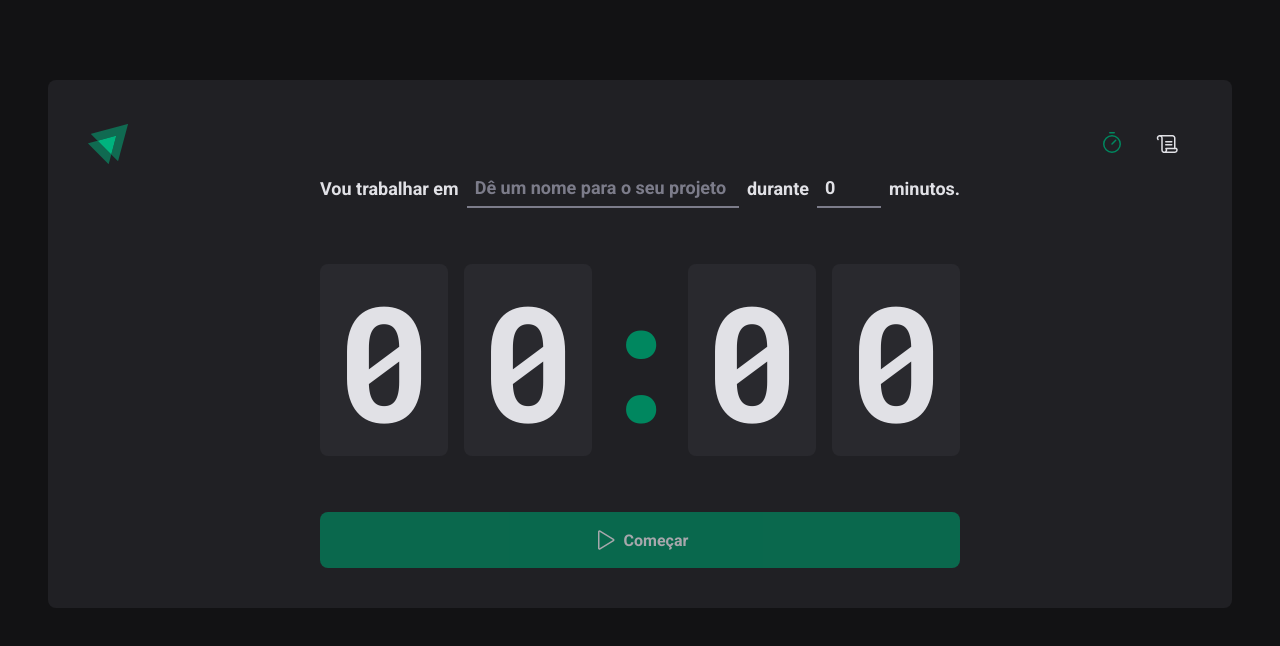
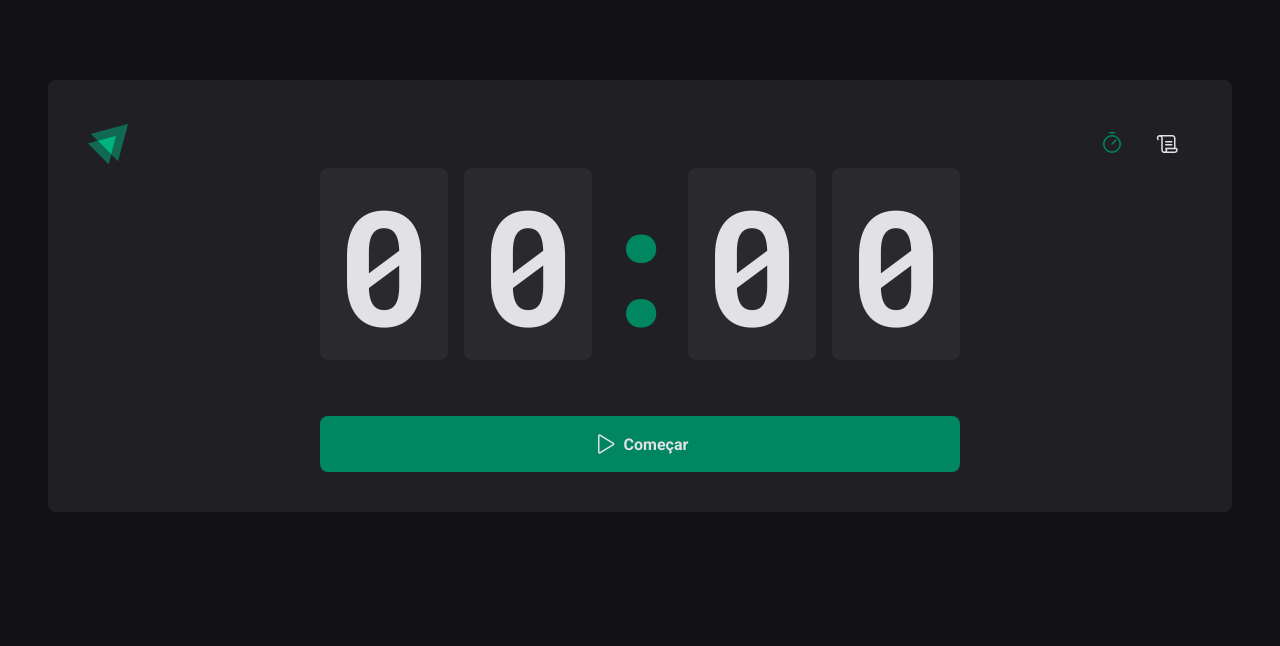
Before and after one commit to Luan10017/02-ignite-timer, a React (Vite) app: page / in a window 1280 px wide. Shown: the top 646 px of the page. Built offline with nearby package versions, Linux system fonts and the light colour scheme.

Commit message:
refatoração dos componentes Countdown e NewCycleForm

```diff
--- a/package.json
+++ b/package.json
@@ -11,6 +11,7 @@
   },
   "dependencies": {
     "@hookform/resolvers": "^3.9.0",
+    "date-fns": "^3.6.0",
     "phosphor-react": "^1.4.1",
     "react": "^18.2.0",
     "react-dom": "^18.2.0",
--- /dev/null
+++ b/src/pages/Home/components/Countdown/index.tsx
@@ -0,0 +1,61 @@
+import { useContext, useEffect, useState } from 'react'
+import { CountdownContainer, Separator } from './styles'
+import { CyclesContext } from '../..'
+import { differenceInSeconds } from 'date-fns'
+
+export function Countdown() {
+  const { activeCycle, activeCycleId, markCurrentCycleAsFinished } =
+    useContext(CyclesContext)
+  const [amountSecondsPassed, setAmountSecondsPassed] = useState(0)
+
+  const totalSeconds = activeCycle ? activeCycle.minutesAmount * 60 : 0
+
+  useEffect(() => {
+    let interval: number
+
+    if (activeCycle) {
+      interval = setInterval(() => {
+        const secondsDifference = differenceInSeconds(
+          new Date(),
+          activeCycle.startDate,
+        )
+
+        if (secondsDifference >= totalSeconds) {
+          markCurrentCycleAsFinished()
+          setAmountSecondsPassed(totalSeconds)
+          clearInterval(interval)
+        } else {
+          setAmountSecondsPassed(secondsDifference)
+        }
+      }, 1000)
+    }
+
+    return () => {
+      clearInterval(interval)
+    }
+  }, [activeCycle, totalSeconds, activeCycleId, markCurrentCycleAsFinished])
+
+  const currentSeconds = activeCycle ? totalSeconds - amountSecondsPassed : 0
+
+  const minutesAmount = Math.floor(currentSeconds / 60)
+  const secondsAmount = currentSeconds % 60
+
+  const minutes = String(minutesAmount).padStart(2, '0')
+  const seconds = String(secondsAmount).padStart(2, '0')
+
+  useEffect(() => {
+    if (activeCycle) {
+      document.title = `${minutes}:${seconds}`
+    }
+  }, [minutes, seconds, activeCycle])
+
+  return (
+    <CountdownContainer>
+      <span>{minutes[0]}</span>
+      <span>{minutes[1]}</span>
+      <Separator>:</Separator>
+      <span>{seconds[0]}</span>
+      <span>{seconds[1]}</span>
+    </CountdownContainer>
+  )
+}
--- /dev/null
+++ b/src/pages/Home/components/Countdown/styles.tsx
@@ -0,0 +1,27 @@
+import styled from 'styled-components'
+
+export const CountdownContainer = styled.div`
+  font-family: 'Roboto Mono', monospace;
+  font-size: 10rem;
+  line-height: 8rem;
+  color: ${(props) => props.theme['gray-100']};
+
+  display: flex;
+  gap: 1rem;
+
+  span {
+    background: ${(props) => props.theme['gray-700']};
+    padding: 2rem 1rem;
+    border-radius: 8px;
+  }
+`
+
+export const Separator = styled.div`
+  padding: 2rem 0;
+  color: ${(props) => props.theme['green-500']};
+
+  width: 4rem;
+  overflow: hidden;
+  display: flex;
+  justify-content: center;
+`
--- /dev/null
+++ b/src/pages/Home/components/NewCycleForm/index.tsx
@@ -0,0 +1,34 @@
+import { FormContainer, MinutesAmountInput, TaskInput } from './styles'
+
+export function NewCycleForm() {
+  return (
+    <FormContainer>
+      <label htmlFor="task">Vou trabalhar em</label>
+      <TaskInput
+        id="task"
+        list="task-suggestions"
+        placeholder="Dê um nome para o seu projeto"
+        disabled={!!activeCycle}
+        {...register('task')}
+      />
+
+      <datalist id="task-suggestions">
+        <option value="Projeto 1" />
+        <option value="Projeto 2" />
+      </datalist>
+      <label htmlFor="">durante</label>
+      <MinutesAmountInput
+        type="number"
+        id="minutesAmount"
+        placeholder="00"
+        step={5}
+        min={5}
+        max={60}
+        disabled={!!activeCycle}
+        {...register('minutesAmount', { valueAsNumber: true })}
+      />
+
+      <span>minutos.</span>
+    </FormContainer>
+  )
+}
--- /dev/null
+++ b/src/pages/Home/components/NewCycleForm/styles.tsx
@@ -0,0 +1,45 @@
+import styled from 'styled-components'
+
+export const FormContainer = styled.div`
+  width: 100%;
+  display: flex;
+  align-items: center;
+  justify-content: center;
+  gap: 0.5rem;
+  color: ${(props) => props.theme['gray-100']};
+  font-size: 1.125rem;
+  font-weight: bold;
+  flex-wrap: wrap;
+`
+
+const BaseInput = styled.input`
+  background: transparent;
+  height: 2.5rem;
+  border: 0;
+  border-bottom: 2px solid ${(props) => props.theme['gray-500']};
+  font-weight: bold;
+  font-size: inherit;
+  padding: 0 0.5rem;
+  color: ${(props) => props.theme['gray-100']};
+
+  &:focus {
+    box-shadow: none;
+    border-color: ${(props) => props.theme['green-500']};
+  }
+
+  &::placeholder {
+    color: ${(props) => props.theme['gray-500']};
+  }
+`
+
+export const TaskInput = styled(BaseInput)`
+  flex: 1;
+
+  &::-webkit-calendar-picker-indicator {
+    display: none !important;
+  }
+`
+
+export const MinutesAmountInput = styled(BaseInput)`
+  width: 4rem;
+`
--- a/src/pages/Home/index.tsx
+++ b/src/pages/Home/index.tsx
@@ -1,7 +1,8 @@
-import { Play } from 'phosphor-react'
+import { HandPalm, Play } from 'phosphor-react'
 import { useForm } from 'react-hook-form'
 import { zodResolver } from '@hookform/resolvers/zod'
 import * as zod from 'zod'
+import { differenceInSeconds } from 'date-fns'
 
 import {
   CountdownContainer,
@@ -10,9 +11,12 @@ import {
   MinutesAmountInput,
   Separator,
   StartCountdownButton,
+  StopCountdownButton,
   TaskInput,
 } from './styles'
-import { useState } from 'react'
+import { createContext, useEffect, useState } from 'react'
+import { NewCycleForm } from './components/NewCycleForm'
+import { Countdown } from './components/Countdown'
 
 const newCycleFormValidationSchema = zod.object({
   task: zod.string().min(1, 'Informe a tarefa'),
@@ -27,96 +31,97 @@ const newCycleFormValidationSchema = zod.object({
 //   minutesAmount: number
 // }
 
-type NewCycleFormData = zod.infer<typeof newCycleFormValidationSchema>
+// type NewCycleFormData = zod.infer<typeof newCycleFormValidationSchema>
 
 interface Cycle {
   id: string
   task: string
   minutesAmount: number
+  startDate: Date
+  interruptedDate?: Date
+  finishedDate?: Date
 }
+
+interface CyclesContextType {
+  activeCycle: Cycle | undefined
+  activeCycleId: string | null
+  markCurrentCycleAsFinished: () => void
+}
+
+export const CyclesContext = createContext({} as CyclesContextType)
 
 export function Home() {
   const [cycles, setCycles] = useState<Cycle[]>([])
   const [activeCycleId, setActiveCycleId] = useState<string | null>(null)
-  const [amountSecondsPassed, setAmountSecondsPassed] = useState(0)
-
-  const { register, handleSubmit, watch, reset } = useForm<NewCycleFormData>({
-    resolver: zodResolver(newCycleFormValidationSchema),
-    defaultValues: {
-      task: '',
-      minutesAmount: 0,
-    },
-  })
-
-  function handlerCreateNewCycle(data: NewCycleFormData) {
-    const newCycle: Cycle = {
-      id: String(new Date().getTime()),
-      task: data.task,
-      minutesAmount: data.minutesAmount,
-    }
-
-    setCycles((state) => [...state, newCycle])
-    setActiveCycleId(newCycle.id)
-
-    reset()
-  }
 
   const activeCycle = cycles.find((cycles) => cycles.id === activeCycleId)
 
-  const totalSeconds = activeCycle ? activeCycle.minutesAmount * 60 : 0
-  const currentSeconds = activeCycle ? totalSeconds - amountSecondsPassed : 0
+  function markCurrentCycleAsFinished() {
+    setCycles((state) =>
+      state.map((cycle) => {
+        if (cycle.id === activeCycleId) {
+          return { ...cycle, finishedDate: new Date() }
+        } else {
+          return cycle
+        }
+      }),
+    )
+  }
 
-  const minutesAmount = Math.floor(currentSeconds / 60)
-  const secondsAmount = currentSeconds % 60
+  // function handlerCreateNewCycle(data: NewCycleFormData) {
+  //   const newCycle: Cycle = {
+  //     id: String(new Date().getTime()),
+  //     task: data.task,
+  //     minutesAmount: data.minutesAmount,
+  //     startDate: new Date(),
+  //   }
 
-  const minutes = String(minutesAmount).padStart(2, '0')
-  const seconds = String(secondsAmount).padStart(2, '0')
+  //   setCycles((state) => [...state, newCycle])
+  //   setActiveCycleId(newCycle.id)
+  //   setAmountSecondsPassed(0)
 
-  const task = watch('task')
-  const isSubmitDisabled = !task
+  //   reset()
+  // }
+
+  function handlerInterruptCycle() {
+    setCycles((state) =>
+      state.map((cycle) => {
+        if (cycle.id === activeCycleId) {
+          return { ...cycle, interruptedDate: new Date() }
+        } else {
+          return cycle
+        }
+      }),
+    )
+
+    setActiveCycleId(null)
+  }
+
+  // const task = watch('task')
+  // const isSubmitDisabled = !task
 
   return (
     <HomeContainer>
-      <form onSubmit={handleSubmit(handlerCreateNewCycle)} action="">
-        <FormContainer>
-          <label htmlFor="task">Vou trabalhar em</label>
-          <TaskInput
-            id="task"
-            list="task-suggestions"
-            placeholder="Dê um nome para o seu projeto"
-            {...register('task')}
-          />
-
-          <datalist id="task-suggestions">
-            <option value="Projeto 1" />
-            <option value="Projeto 2" />
-          </datalist>
-          <label htmlFor="">durante</label>
-          <MinutesAmountInput
-            type="number"
-            id="minutesAmount"
-            placeholder="00"
-            step={5}
-            min={5}
-            max={60}
-            {...register('minutesAmount', { valueAsNumber: true })}
-          />
-
-          <span>minutos.</span>
-        </FormContainer>
-
-        <CountdownContainer>
-          <span>{minutes[0]}</span>
-          <span>{minutes[1]}</span>
-          <Separator>:</Separator>
-          <span>{seconds[0]}</span>
-          <span>{seconds[1]}</span>
-        </CountdownContainer>
-
-        <StartCountdownButton disabled={isSubmitDisabled} type="submit">
-          <Play size={24} />
-          Começar
-        </StartCountdownButton>
+      <form /* onSubmit={handleSubmit(handlerCreateNewCycle)} */ action="">
+        <CyclesContext.Provider
+          value={{ activeCycle, activeCycleId, markCurrentCycleAsFinished }}
+        >
+          {/* <NewCycleForm /> */}
+          <Countdown />
+        </CyclesContext.Provider>
+        {activeCycle ? (
+          <StopCountdownButton type="button" onClick={handlerInterruptCycle}>
+            <HandPalm size={24} />
+            Interromper
+          </StopCountdownButton>
+        ) : (
+          <StartCountdownButton
+            /*  disabled={isSubmitDisabled} */ type="submit"
+          >
+            <Play size={24} />
+            Começar
+          </StartCountdownButton>
+        )}
       </form>
     </HomeContainer>
   )
--- a/src/pages/Home/styles.ts
+++ b/src/pages/Home/styles.ts
@@ -16,77 +16,7 @@ export const HomeContainer = styled.main`
   }
 `
 
-export const FormContainer = styled.div`
-  width: 100%;
-  display: flex;
-  align-items: center;
-  justify-content: center;
-  gap: 0.5rem;
-  color: ${(props) => props.theme['gray-100']};
-  font-size: 1.125rem;
-  font-weight: bold;
-  flex-wrap: wrap;
-`
-
-const BaseInput = styled.input`
-  background: transparent;
-  height: 2.5rem;
-  border: 0;
-  border-bottom: 2px solid ${(props) => props.theme['gray-500']};
-  font-weight: bold;
-  font-size: inherit;
-  padding: 0 0.5rem;
-  color: ${(props) => props.theme['gray-100']};
-
-  &:focus {
-    box-shadow: none;
-    border-color: ${(props) => props.theme['green-500']};
-  }
-
-  &::placeholder {
-    color: ${(props) => props.theme['gray-500']};
-  }
-`
-
-export const TaskInput = styled(BaseInput)`
-  flex: 1;
-
-  &::-webkit-calendar-picker-indicator {
-    display: none !important;
-  }
-`
-
-export const MinutesAmountInput = styled(BaseInput)`
-  width: 4rem;
-`
-
-export const CountdownContainer = styled.div`
-  font-family: 'Roboto Mono', monospace;
-  font-size: 10rem;
-  line-height: 8rem;
-  color: ${(props) => props.theme['gray-100']};
-
-  display: flex;
-  gap: 1rem;
-
-  span {
-    background: ${(props) => props.theme['gray-700']};
-    padding: 2rem 1rem;
-    border-radius: 8px;
-  }
-`
-
-export const Separator = styled.div`
-  padding: 2rem 0;
-  color: ${(props) => props.theme['green-500']};
-
-  width: 4rem;
-  overflow: hidden;
-  display: flex;
-  justify-content: center;
-`
-
-export const StartCountdownButton = styled.button`
+export const BaseCountdownButton = styled.button`
   width: 100%;
   border: 0;
   padding: 1rem;
@@ -99,17 +29,27 @@ export const StartCountdownButton = styled.button`
   gap: 0.5rem;
   font-weight: bold;
 
+  color: ${(props) => props.theme['gray-100']};
+
   cursor: pointer;
-
-  background: ${(props) => props.theme['green-500']};
-  color: ${(props) => props.theme['gray-100']};
 
   &:disabled {
     opacity: 0.7;
     cursor: not-allowed;
   }
+`
+export const StartCountdownButton = styled(BaseCountdownButton)`
+  background: ${(props) => props.theme['green-500']};
 
   &:not(:disabled):hover {
     background: ${(props) => props.theme['green-700']};
   }
 `
+
+export const StopCountdownButton = styled(BaseCountdownButton)`
+  background: ${(props) => props.theme['red-500']};
+
+  &:not(:disabled):hover {
+    background: ${(props) => props.theme['red-700']};
+  }
+`
```
Also changed, not shown: 1 other file (tests, documents, lock files or other folders).
